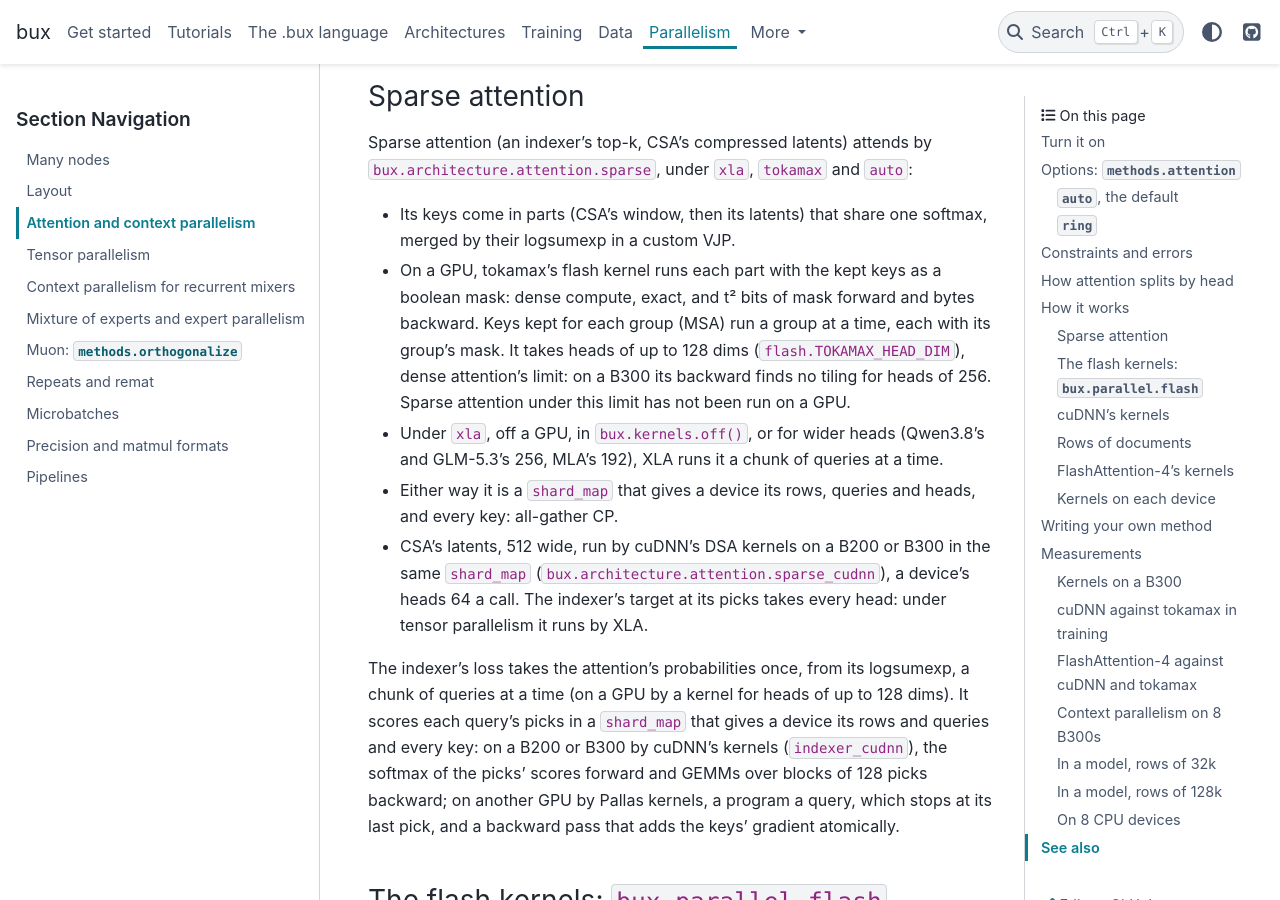
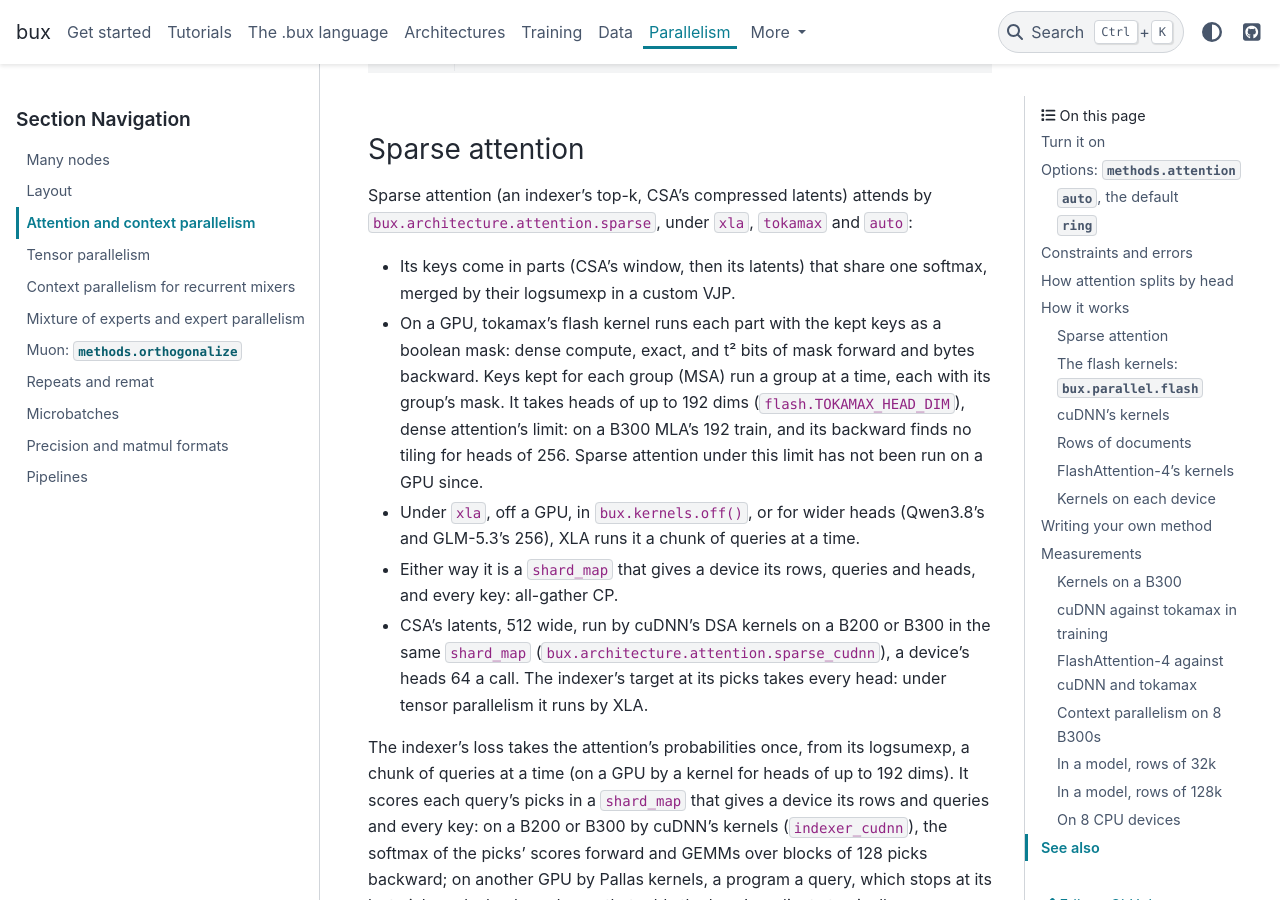
Before and after one commit to pilot7747/bux, a Sphinx documentation site: the page built from docs/parallelism/attention.md, in a window 1280 px wide and 900 px high, scrolled down 7198 px. Built offline with Sphinx 7.4.7 and the PyData theme 0.15.4, drawn with Linux system fonts in a browser that asks for light colours; cross-references to code outside the pages are shown as plain code; some of the changed text lies outside the part shown.

Commit message:
Speed: tokamax takes heads of up to 192 channels, MLA's, dense and sparse, which train on a B300 by its kernels (132k tok/s, the same tokamax 0.0.17), where the limit of 128 left DeepSeek-V3.2's sparse layers to XLA's chunks; heads of 256 still go past it
Not run on a GPU since: the limit of 128 came from the backward of heads of 256 failing
to compile, and MLA's 192 and 128 trained on tokamax's kernels the same day.

Co-Authored-By: Claude Opus 5.5 <noreply@anthropic.com>

```diff
--- a/docs/parallelism/attention.md
+++ b/docs/parallelism/attention.md
@@ -83,8 +83,8 @@ rows:
 2. else, in rows of documents or with a window, FlashAttention-4's (`fa4`), which
    takes sinks, a soft cap and MLA's head dims;
 3. else cuDNN's packed layout, in rows of 8192 positions or more, or with a window;
-4. else tokamax's kernel, which takes sinks and a soft cap, in heads of up to 128
-   channels (past that its SM100 backward does not fit in shared memory);
+4. else tokamax's kernel, which takes sinks and a soft cap, in heads of up to 192
+   channels, MLA's (past that its SM100 backward does not fit in shared memory);
 5. in float32, tokamax's Triton kernel where there are no sinks;
 6. else cuDNN where it takes the call, else `xla`.
 
@@ -96,7 +96,7 @@ too for what only `xla` has ([below](#constraints-and-errors)).
 ### `ring`
 
 - Every key and value is gathered once over `context`. A device then makes a flash
-  call (tokamax's; jnp's on a CPU, and in heads wider than tokamax's 128 channels,
+  call (tokamax's; jnp's on a CPU, and in heads wider than tokamax's 192 channels,
   all of a block's logits at once) for each device's block of them, merged by their
   logsumexps.
 - A device's own block comes first, from its own keys and values, while the others'
@@ -117,10 +117,10 @@ too for what only `xla` has ([below](#constraints-and-errors)).
 |---|---|---|
 | `xla` | everything | |
 | `cudnn` | bfloat16 or float16; keys' and values' head dims equal, up to 256 in steps of 8 (its packed layout gets MLA's wrong) | `NotImplementedError` for a soft cap, sinks, positions over `context` (`ulysses` gives it whole rows), or a call it cannot take |
-| `tokamax` | a GPU, the `cuda` extra (Linux only), bfloat16 or float16; heads of up to 128 channels, past which its SM100 backward does not fit a B300's shared memory (`auto` passes wider ones by) | `NotImplementedError` otherwise |
+| `tokamax` | a GPU, the `cuda` extra (Linux only), bfloat16 or float16; heads of up to 192 channels, MLA's, past which its SM100 backward does not fit a B300's shared memory (`auto` passes wider ones by) | `NotImplementedError` otherwise |
 | `fa4` | a Blackwell GPU (SM 10.x), the `cuda` extra, bfloat16 or float16; keys' and values' head dims equal, up to 128 in steps of 8, or 192 and 128 (MLA) | `NotImplementedError` for positions over `context` (`ulysses` gives it whole rows), or a call it cannot take |
 | `ulysses` | `context` dividing a device's heads; kv heads it does not divide are repeated | `ValueError` naming both counts |
-| `ring` | documents, a window, a soft cap and sinks; tokamax's kernel on a GPU in heads of up to 128 channels, jnp's past them and on a CPU | |
+| `ring` | documents, a window, a soft cap and sinks; tokamax's kernel on a GPU in heads of up to 192 channels, jnp's past them and on a CPU | |
 
 - **What only `xla` has stays in the layer:** relative bias, length scale and
   attention dropout. A layer with one of them under a method other than `xla` or
@@ -210,11 +210,11 @@ Sparse attention (an indexer's top-k, CSA's compressed latents) attends by
 - On a GPU, tokamax's flash kernel runs each part with the kept keys as a boolean
   mask: dense compute, exact, and t² bits of mask forward and bytes backward. Keys
   kept for each group (MSA) run a group at a time, each with its group's mask. It
-  takes heads of up to 128 dims (`flash.TOKAMAX_HEAD_DIM`), dense attention's
-  limit: on a B300 its backward finds no tiling for heads of 256. Sparse attention
-  under this limit has not been run on a GPU.
+  takes heads of up to 192 dims (`flash.TOKAMAX_HEAD_DIM`), dense attention's
+  limit: on a B300 MLA's 192 train, and its backward finds no tiling for heads of
+  256. Sparse attention under this limit has not been run on a GPU since.
 - Under `xla`, off a GPU, in `bux.kernels.off()`, or for wider heads (Qwen3.8's
-  and GLM-5.3's 256, MLA's 192), XLA runs it a chunk of queries at a time.
+  and GLM-5.3's 256), XLA runs it a chunk of queries at a time.
 - Either way it is a `shard_map` that gives a device its rows, queries and heads, and
   every key: all-gather CP.
 - CSA's latents, 512 wide, run by cuDNN's DSA kernels on a B200 or B300 in the same
@@ -223,7 +223,7 @@ Sparse attention (an indexer's top-k, CSA's compressed latents) attends by
   runs by XLA.
 
 The indexer's loss takes the attention's probabilities once, from its logsumexp, a
-chunk of queries at a time (on a GPU by a kernel for heads of up to 128 dims). It
+chunk of queries at a time (on a GPU by a kernel for heads of up to 192 dims). It
 scores each query's picks in a `shard_map` that gives a device its rows and queries
 and every key: on a B200 or B300 by cuDNN's kernels (`indexer_cudnn`), the softmax of
 the picks' scores forward and GEMMs over blocks of 128 picks backward; on another GPU
@@ -266,7 +266,7 @@ The rows of a run without documents have ids too, all one document. So `auto` an
 :::{note}
 Under XLA's deterministic ops, XLA builds no graph for cuDNN's attention backward on a
 B300 ("No serialized cuDNN graph"), so there `flash.CUDNN`'s backward is tokamax's,
-in heads of up to 128 channels.
+in heads of up to 192 channels.
 :::
 
 ### Rows of documents
```
Also changed, not shown: docs/architectures/attention.md (+1 -1 lines), 4 other files.
